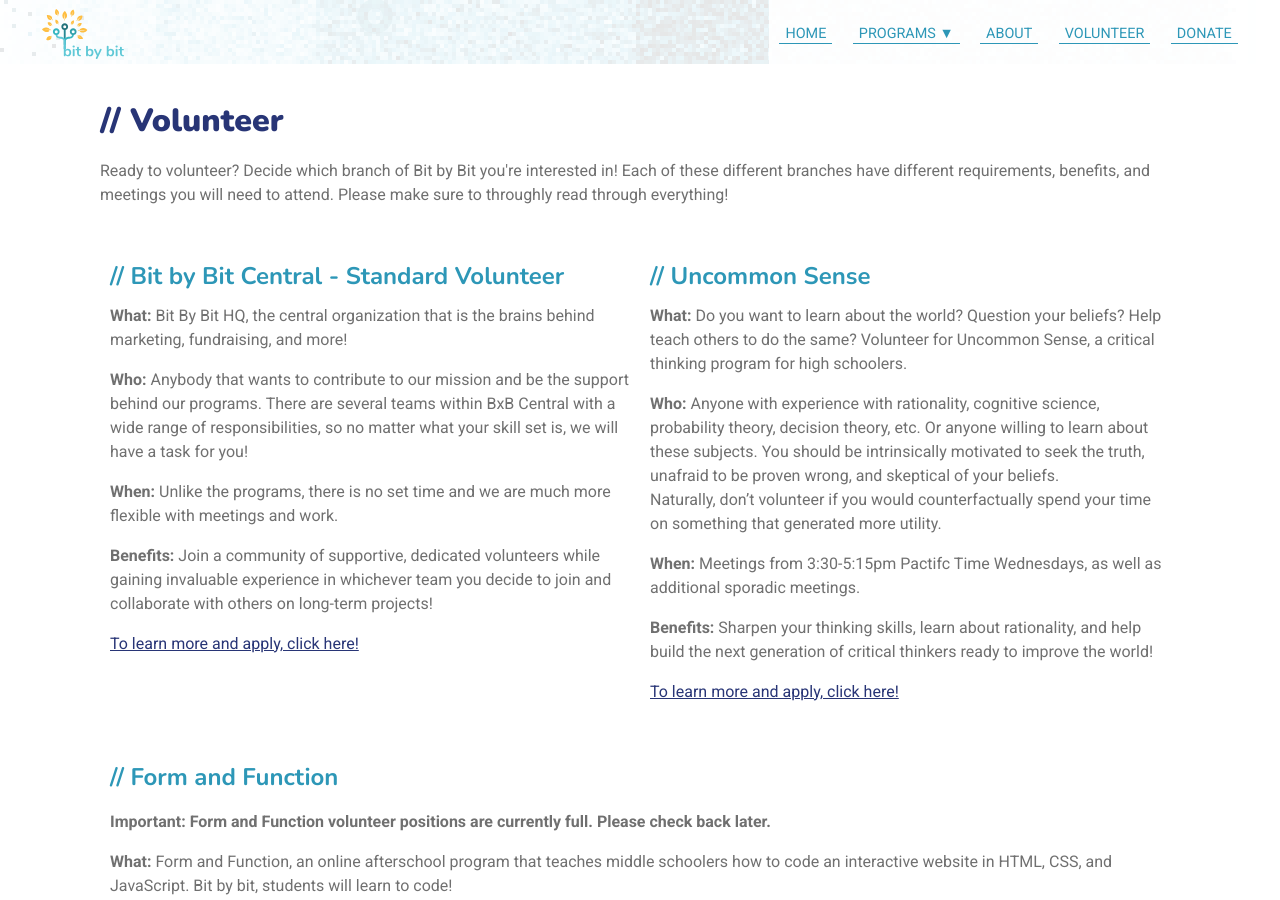
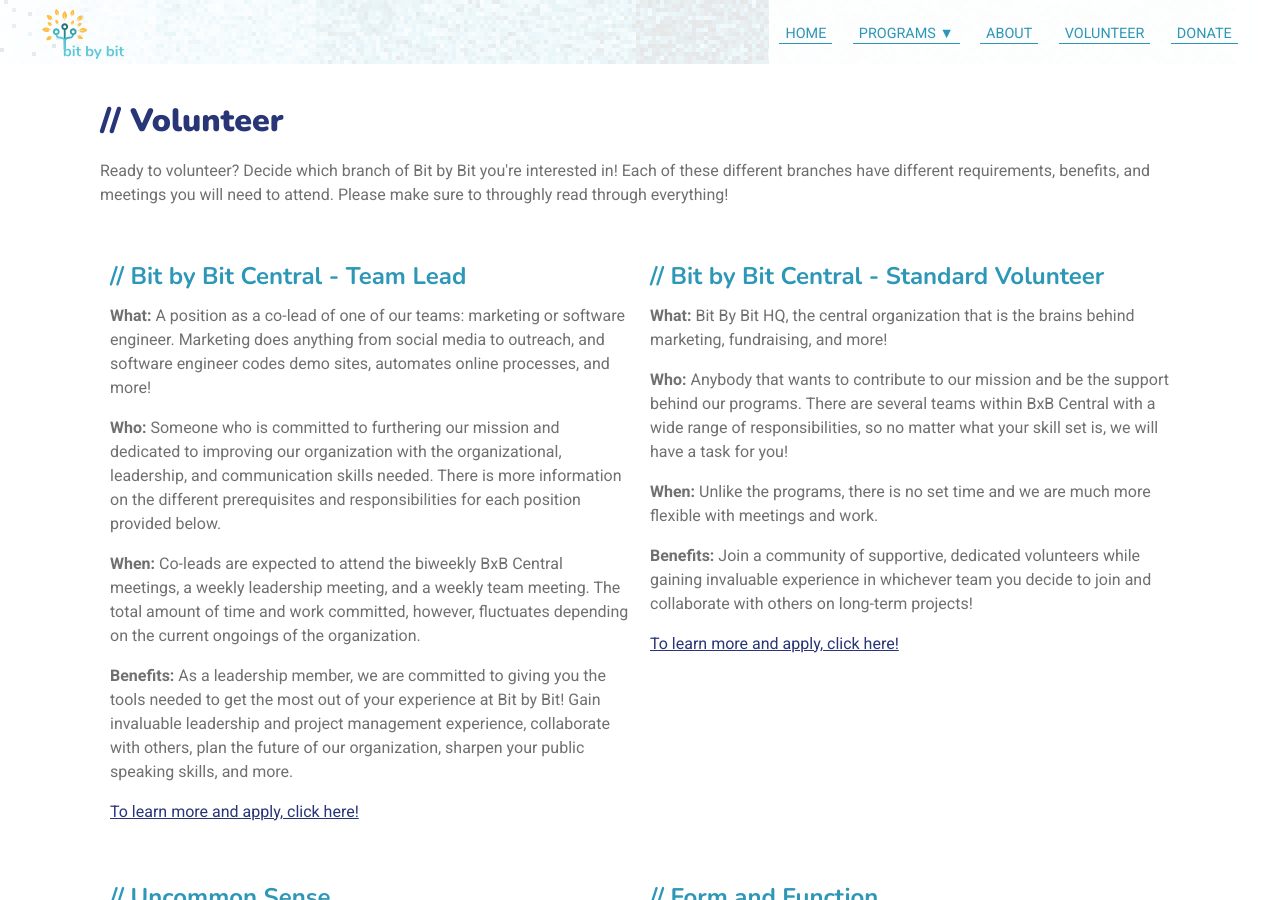
Before and after one commit to bit-by-bit-coding/bxb-website, a Jekyll site: the page built from volunteer.html, in a window 1280 px wide and 900 px high, scrolled down 301 px. Built offline with Jekyll 4.4.1, drawn with Linux system fonts in a browser that asks for light colours; nearby versions of some CDN libraries.

Commit message:
added the bxb team lead section (who, what, when, etc...)

```diff
--- a/volunteer.html
+++ b/volunteer.html
@@ -15,7 +15,28 @@
 </p>
 
 <div class="details-container">
-
+    <div class="details-item">
+        <h2>Bit by Bit Central - Team Lead</h2>
+        <p><strong>What:</strong> A position as a co-lead of one of our teams: marketing or software
+            engineer. Marketing does anything from social media to outreach, and software engineer codes
+            demo sites, automates online processes, and more!
+        </p>
+        <p><strong>Who:</strong> Someone who is committed to furthering our mission and dedicated to
+            improving our organization with the organizational, leadership, and communication skills
+            needed. There is more information on the different prerequisites and responsibilities for
+            each position provided below.
+        </p>
+        <p><strong>When:</strong> Co-leads are expected to attend the biweekly BxB Central meetings, a
+            weekly leadership meeting, and a weekly team meeting. The total amount of time and work
+            committed, however, fluctuates depending on the current ongoings of the organization.
+        </p>
+        <p><strong>Benefits:</strong> As a leadership member, we are committed to giving you the tools
+            needed to get the most out of your experience at Bit by Bit! Gain invaluable leadership
+            and project management experience, collaborate with others, plan the future of our
+            organization, sharpen your public speaking skills, and more.
+        </p>
+        <a href="{{ 'teamleadinfo.html' | relative_url | remove: '.html' }}">To learn more and apply, click here!</a>
+    </div>
     <div class="details-item">
         <h2>Bit by Bit Central - Standard Volunteer</h2>
         <p><strong>What:</strong> Bit By Bit HQ, the central organization that is the brains behind marketing,
```
